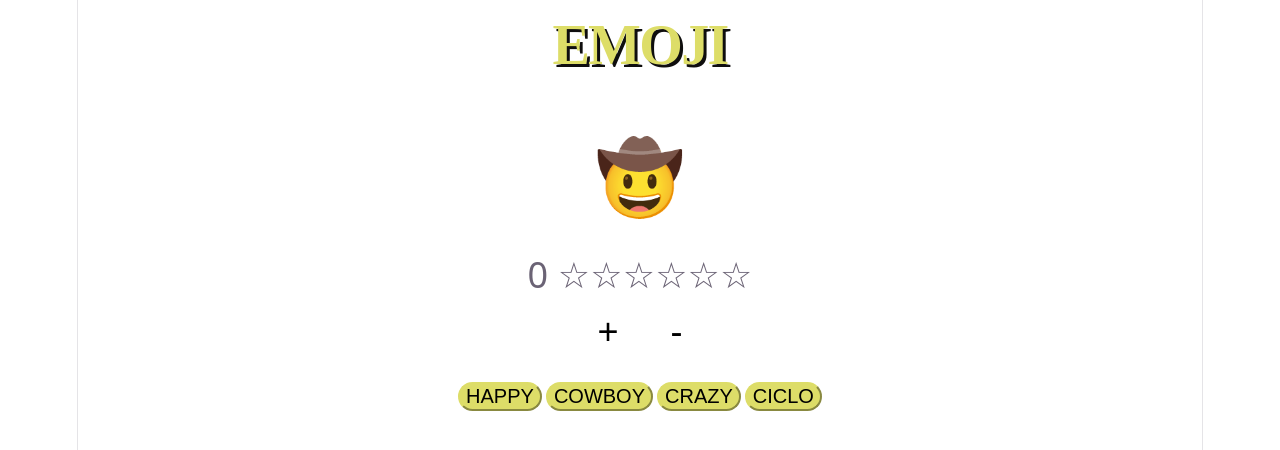
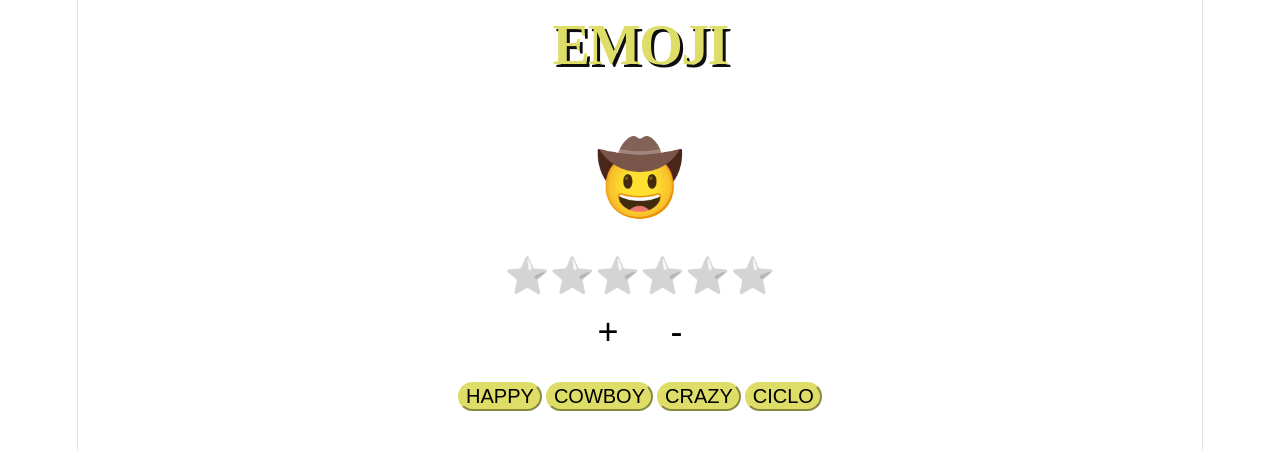
Before and after one commit to ufjf-dcc207/ufjf-dcc207-2026-3-a-atv06-deyvisonfernandes, a React (Vite) app: page / in a window 1280 px wide. Shown: the top 450 px of the page. Built offline with nearby package versions, Linux system fonts and the light colour scheme.

Commit message:
adiciona o garyscale no atributo inativo

```diff
--- a/src/Atributo.css
+++ b/src/Atributo.css
@@ -10,3 +10,7 @@
     margin: 20px;
     cursor: pointer;
 }
+
+.inativo {
+    filter: grayscale(100%);
+}
--- a/src/Atributo.tsx
+++ b/src/Atributo.tsx
@@ -25,7 +25,8 @@ export default function Atributo(){
     return(
         <>
 
-        <div className="estrela"> {status} {"⭐".repeat(status)} {"☆".repeat(6-status)} </div>
+        <div className="estrela"> {"⭐".repeat(status)}
+        <span className="inativo">{"⭐".repeat(6-status)}</span>  </div>
         <div className="acao">
         <button onClick={aumentaStatus}>+</button>
         <button onClick={diminuiStatus}>-</button></div>
```
